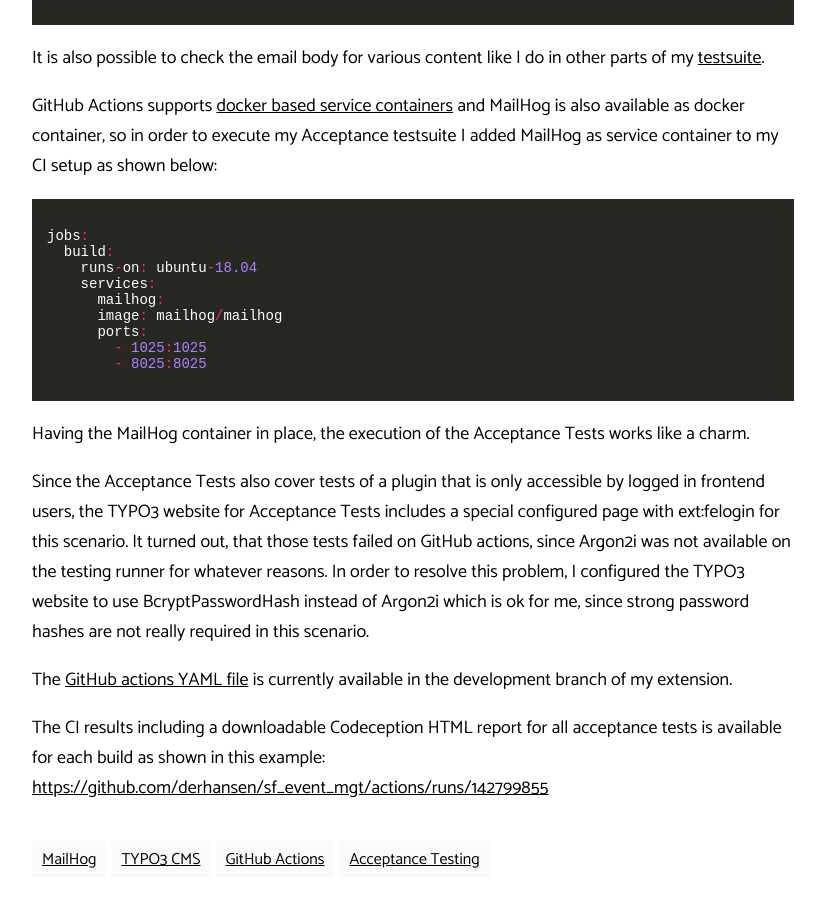
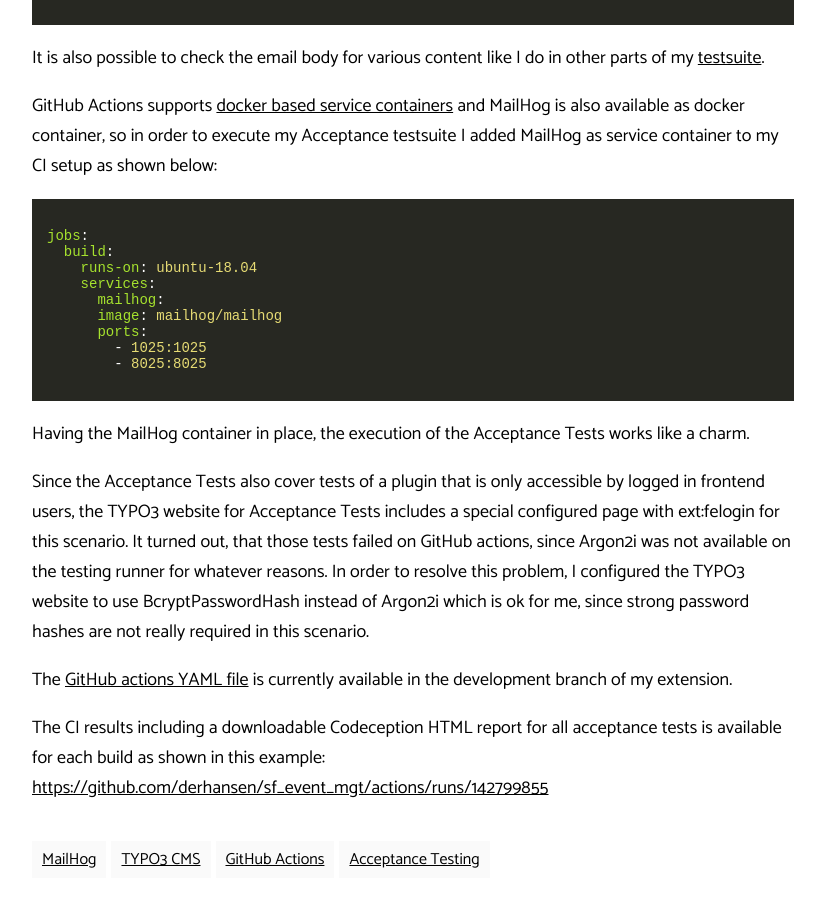
Before and after one commit to derhansen/derhansen.github.io, a Jekyll site: the page built from _posts/2020-06-26-typo3-extension-acceptance-tests-with-email-delivery.md, in a window 1280 px wide and 900 px high, scrolled down 1001 px. Shown: the whole window, without its empty margins (227-1052 px from the left). Built offline with Jekyll 4.4.1, drawn with Linux system fonts in a browser that asks for light colours; comment, search, counter and statistics services are not loaded.

Commit message:
Updated 2020-06-26 post

```diff
--- a/_posts/2020-06-26-typo3-extension-acceptance-tests-with-email-delivery.md
+++ b/_posts/2020-06-26-typo3-extension-acceptance-tests-with-email-delivery.md
@@ -50,7 +50,7 @@
 and MailHog is also available as docker container, so in order to execute my Acceptance testsuite I added MailHog as
 service container to my CI setup as shown below:
 
-{% highlight php %}
+{% highlight yaml %}
 jobs:
   build:
     runs-on: ubuntu-18.04
```
